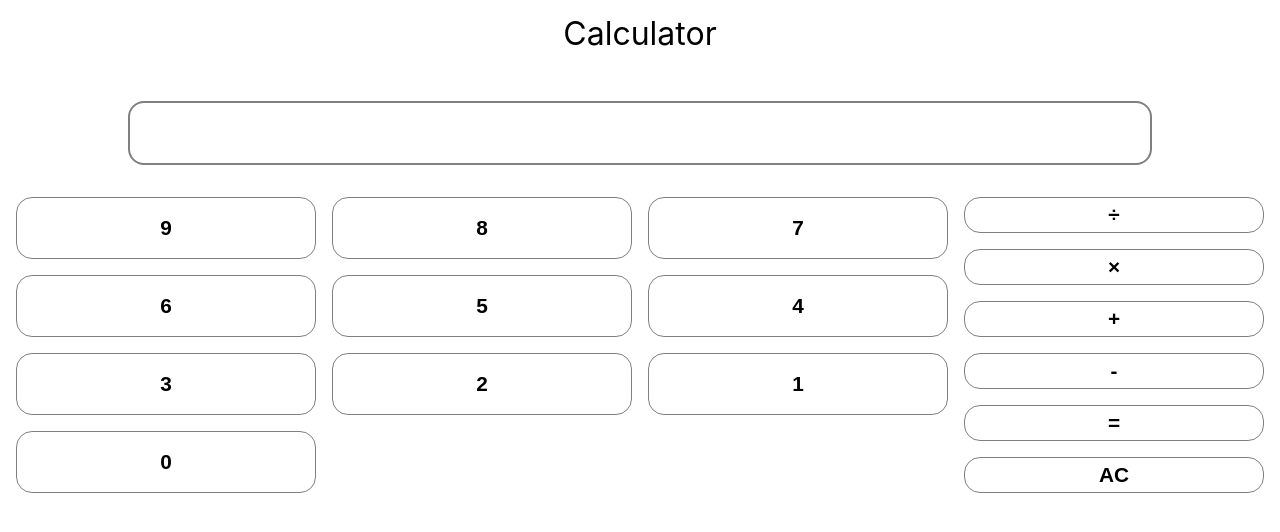
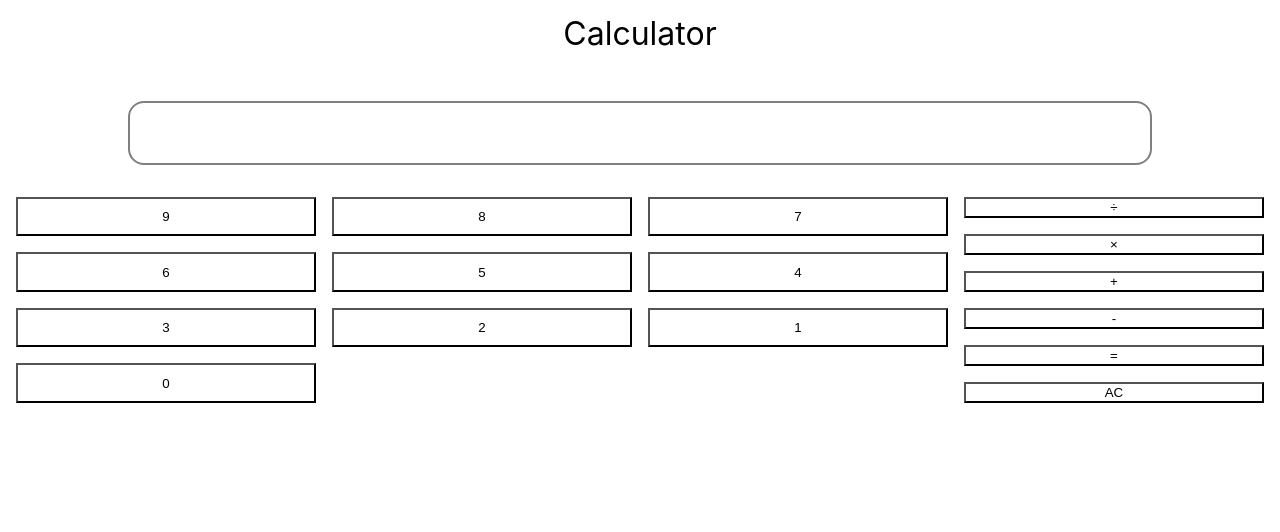
Before and after one commit to eteRnaL198/calculator, a React (Create React App) app: page / in a window 1280 px wide. Shown: the top 532 px of the page. Built offline with nearby package versions, Linux system fonts and the light colour scheme.

Commit message:
Modfiy Button name → label

```diff
--- a/src/App.js
+++ b/src/App.js
@@ -13,13 +13,13 @@ function App() {
         <div className="app_buttonWrapper">
           <div className="app_buttonInner app_buttonInner-num">
             {[...Array(10)].map((_, i) => (
-              <Button key={i} num={(9-i).toString()} inputValue={inputValue} setInputValue={setInputValue}/>
+              <Button key={i} label={(9-i).toString()} inputValue={inputValue} setInputValue={setInputValue}/>
             ))}
           </div>
 
           <div className="app_buttonInner app_buttonInner-operator">
             {["÷", "×", "+", "-", "=", "AC"].map((symbol, i) => (
-              <Button key={i} num={symbol} inputValue={inputValue} setInputValue={setInputValue}/>
+              <Button key={i} label={symbol} inputValue={inputValue} setInputValue={setInputValue}/>
             ))}
           </div>
         </div>
--- a/src/components/Button.jsx
+++ b/src/components/Button.jsx
@@ -1,11 +1,11 @@
-const Button = ({num, inputValue, setInputValue}) => {
+const Button = ({label, inputValue, setInputValue}) => {
 
   const handleClick = () => {
     // let temp;
-    // if(num === "+" || num === "-" || num === "×" || num === "÷" ||num === "="){
-    //   temp = inputValue + " " + num + " ";  //記号なら、半角スペースをつける
+    // if(label === "+" || label === "-" || label === "×" || label === "÷" ||label === "="){
+    //   temp = inputValue + " " + label + " ";  //記号なら、半角スペースをつける
     // }else{
-    //   temp = inputValue + num;
+    //   temp = inputValue + label;
     // }
 
     // setInputValue(temp)
@@ -17,7 +17,7 @@ const Button = ({num, inputValue, setInputValue}) => {
 
     //   console.log("非演算子1: "+ Number(temp2[0]))
     //   console.log("非演算子2: "+ Number(temp2[2]))
-    //   console.log("演算子: " + temp2[1] + " と " +num)
+    //   console.log("演算子: " + temp2[1] + " と " +label)
 
     //   let temp3;
 
@@ -32,33 +32,56 @@ const Button = ({num, inputValue, setInputValue}) => {
     //     temp3 = Number(temp2[0])
     //   }
 
-    //    if(num === "="){
+    //    if(label === "="){
     //     setInputValue( String(temp3))
 
     //    }else{
-    //     setInputValue( String(temp3) + " " + num + " ")
+    //     setInputValue( String(temp3) + " " + label + " ")
 
     //    }
 
     // }
 
-    // if(num === "="){
+    // if(label === "="){
       //  if(inputValue.split("÷").length === 2) {
       //    const [a, b] = inputValue.split("÷")
       //    setInputValue(parseInt(a, 10) / parseInt(b, 10))
       //  }
     // }
 
-    setInputValue(inputValue + num)
+    setInputValue(inputValue + label)
 
-    let stack = [];
+    const symbols = [];
+    const formula = [];
+    // ÷ × 1 - + descending
+    let startNumIdx = 0;
+    if(label === "=") {
+      inputValue.split("").forEach((char, idx) => {
+        if(char === "+" || char === "-" || char === "×" || char === "÷") {
+          formula.push(inputValue.substring(startNumIdx, idx));
+          startNumIdx = idx + 1;
 
+          let i=0;
+          while(symbols[i] > char) {
+            formula.push(symbols.shift())
+            i++
+          }
+          symbols.push(char)
+        } else if(idx === inputValue.length-1) {
+          formula.push(inputValue.slice(startNumIdx));
+        }
+      })
+      while(symbols.length > 0) {
+        formula.push(symbols.shift())
+      }
+      console.log("formula: ", formula)
+    }
 
   }
 
   return (
     <>
-      <button className="num_button" onClick={handleClick}>{num}</button>
+      <button className="button" onClick={handleClick}>{label}</button>
     </>
   )
 }
```
